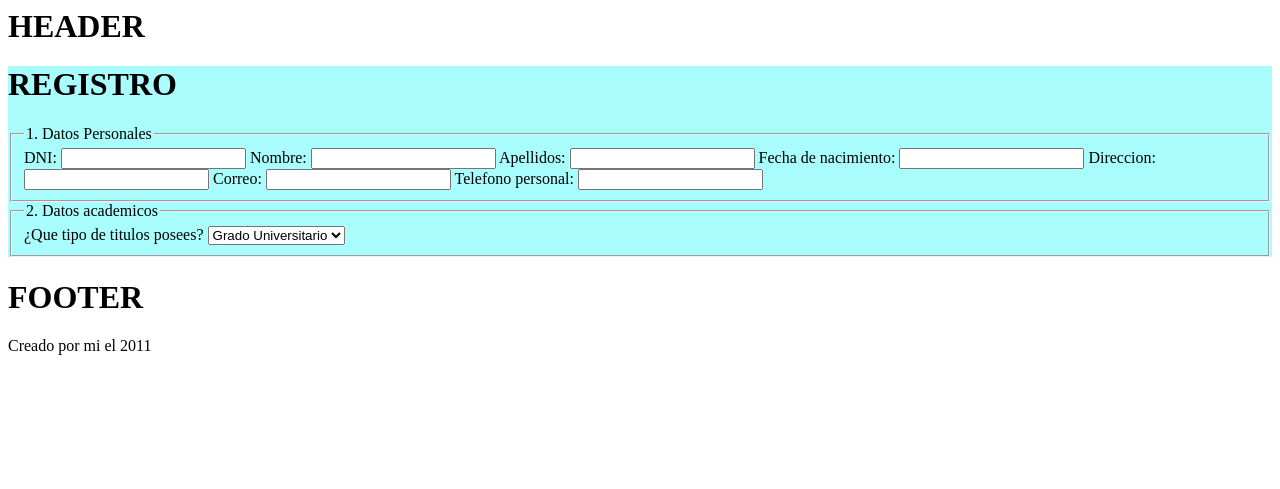
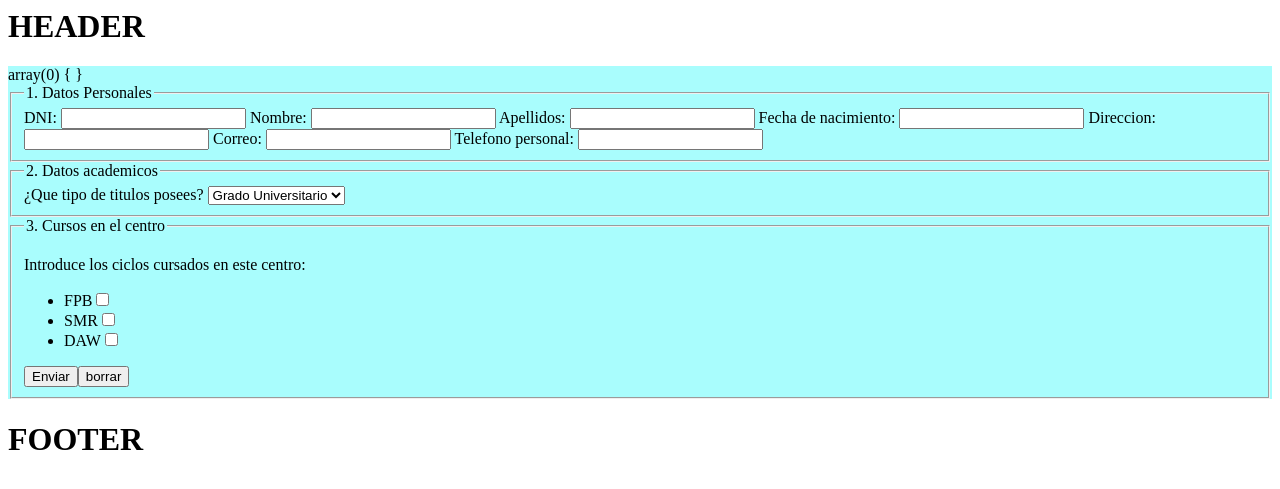
Before and after one commit to Alfredo1515/Proyecto-DAW, a PHP site: page /index.php?p=registro in a window 1280 px wide. Shown: the top 489 px of the page. Run offline with PHP 8.4, Linux system fonts and the light colour scheme.

Commit message:
Continuación registro del alumno

```diff
--- a/footer.php
+++ b/footer.php
@@ -1,7 +1,7 @@
 <h1>FOOTER</h1>
 
-<footer>
-        Creado por mi el 2011
+    <footer>
+
     </footer>
 </body>
 </html>
--- a/registro.php
+++ b/registro.php
@@ -1,4 +1,9 @@
-<h1>REGISTRO</h1>
+<?php
+    echo var_dump($_POST);
+    if(isset($_POST['enviar'])){
+        echo("holaddddddddddddddddddddddddddddddddddddddddddddddddd");
+    }
+?>
 
 <form action="index.php?p=registro" method="POST" enctype="text/plain">
     <fieldset class="field">
@@ -22,4 +27,15 @@
             <option>otros</option>
         </select>
     </fieldset>
+    <fieldset>
+        <legend>3. Cursos en el centro</legend>
+        <p>Introduce los ciclos cursados en este centro: </p>
+        <ul>
+            <li>FPB<input type = "checkbox" name = "fpb" /><br></li>
+            <li>SMR<input type = "checkbox" name = "smr" /><br></li>
+            <li>DAW<input type = "checkbox" name = "daw" /><br></li>
+        </ul>
+
+        <input type="submit" name="enviar" value="Enviar" /><input type="button" name="borrar" value="borrar" />
+    </fieldset>
 </form>
--- a/scripts/proyecto.js
+++ b/scripts/proyecto.js
@@ -3,16 +3,24 @@ $(document).ready(function(){
     $("select").change(function(){
         var estudio = $(this).val();
         if(estudio == "Grado Universitario"){
-            $("#academicos").append("<span>Nombre del grado: </span><input type='text' name='estudio" + cont + "' size='20' maxlength='20'");
-            $("#academicos").append("<span>Fecha de finalización: </span><input type='text' name='fechaFin" + cont + "' size='20' maxlength='20'");
+            $("#academicos").append("<span>Nombre del Grado Universitario: </span><input type='text' name='estudio" + cont + "' size='20' maxlength='20' />");
+            $("#academicos").append("<span>Centro: </span><input type='text' name='estudio" + cont + "' size='20' maxlength='20' />");
+            $("#academicos").append("<span>Fecha de finalización: </span><input type='text' name='fechaFin" + cont + "' size='20' maxlength='20' />");
         }else if(estudio == "ESO"){
+            $("#academicos").append("<span>Centro: </span><input type='text' name='estudio" + cont + "' size='20' maxlength='20' />");
+            $("#academicos").append("<span>Fecha de finalización: </span><input type='text' name='fechaFin" + cont + "' size='20' maxlength='20' />");
+        }else if(estudio == "Bachiller"){
+            $("#academicos").append("<span>Centro: </span><input type='text' name='estudio" + cont + "' size='20' maxlength='20' />");
+            $("#academicos").append("<span>Fecha de finalización: </span><input type='text' name='grado" + cont + "' size='20' maxlength='20' />");
+        }else if(estudio == "Ciclo formativo"){
+            $("#academicos").append("<span>Nombre del grado: </span><input type='text' name='estudio" + cont + "' size='20' maxlength='20' />");
             $("#academicos").append("<span>Centro: </span><input type='text' name='estudio" + cont + "' size='20' maxlength='20'");
-            $("#academicos").append("<span>Fecha de finalización: </span><input type='text' name='fechaFin" + cont + "' size='20' maxlength='20'");
-        }else if(estudio == "Bachiller"){
-            $("#academicos").append("<span>Centro: </span><input type='text' name='estudio" + cont + "' size='20' maxlength='20'");
-            $("#academicos").append("<span>Fecha de finalización: </span><input type='text' name='grado" + cont + "' size='20' maxlength='20'");
-        }else if(estudio == "Ciclo formativo"){
-
+            $("#academicos").append("<span>Fecha de finalización: </span><input type='text' name='grado" + cont + "' size='20' maxlength='20' />");
+        }else if(estudio == "otros"){
+            $("#academicos").append("<span>Nombre del estudio: </span><input type='text' name='estudio" + cont + "' size='20' maxlength='20' />");
+            $("#academicos").append("<span>Centro: </span><input type='text' name='estudio" + cont + "' size='20' maxlength='20' />");
+            $("#academicos").append("<span>Fecha de finalización: </span><input type='text' name='grado" + cont + "' size='20' maxlength='20' />");
         }
+        cont++;
     });
 });
```
